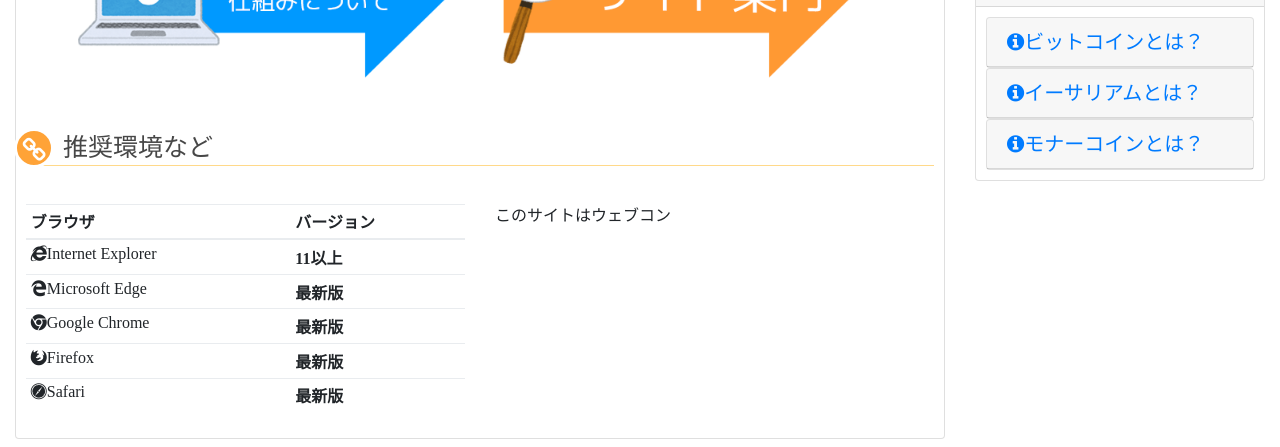
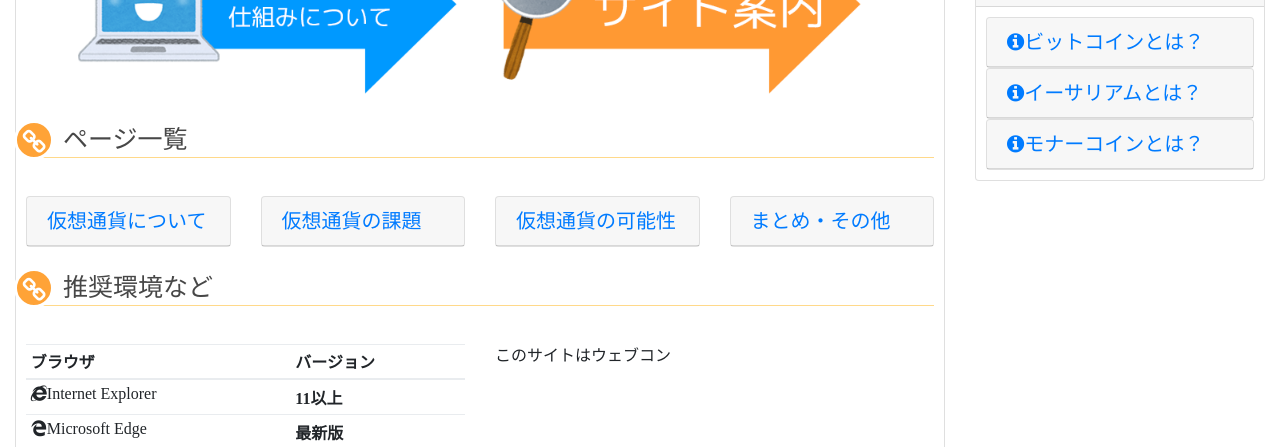
Before and after one commit to webcon-cryptocurrency/website, a plain HTML site: page index.html in a window 1280 px wide. Shown: the part 699-1146 px from the top of the page. Drawn offline with nearby package versions, Linux system fonts and the light colour scheme; a web font is replaced by a local one.

Commit message:
Add top-UI bug

```diff
--- a/index.html
+++ b/index.html
@@ -57,13 +57,89 @@
                 <div class="card-block">
                   <h2 class="heading">はじめに</h2>
                   <img src="img/top1.png" class="mx-auto d-block top-one" alt="仮想通貨のネットワーク" >
-                  <p class="top-text">このサイトでは皆さんの知らない仮想通貨の仕組みなどがわかりやすく学べます。</p>
+                  <p class="top-text">このサイトでは最近話題の<strong>仮想通貨</strong>について学ぶことが出来ます。</p>
+                  <p class="top-text">なんか内容</p>
                   <div class="top-arrow">
                   <a href="pages/crypto-currency.html">
                   <img src="img/left-arrow.png" class="img-fluid left-arrow"></a>
                   <img src="img/right-arrow.png" class="img-fluid right-arrow">
                   </div>
                   <br>
+                  <h2 class="heading">ページ一覧</h2>
+                  <div class="row">
+                    <div class="col-xl-3  col-md-6">
+                      <div id="accordion" role="tablist">
+                      <div class="card">
+                        <div class="card-header" role="tab" id="headingUl-1">
+                          <h5 class="mb-0">
+                            <a class="collapsed" data-toggle="collapse" href="#collapseUl-1" aria-expanded="false" aria-controls="collapseUl-1">
+                              仮想通貨について
+                            </a>
+                          </h5>
+                        </div>
+                        <div id="collapseUl-1" class="collapse" role="tabpanel" aria-labelledby="headingUl-1" data-parent="#accordion">
+                          <div class="card-body">
+                            内容内容内容内容内容内容内容内容内容内容内容内容内容内容内容内容内容内容内容内容内容内容内容内容内容内容内容内容内容内容内容内容内容内容内容内容内容内容内容内容内容内容内容内容内容内容内容内容内容内容内容内容内容内容内容内容内容内容内容内容内容
+                        </div>
+                      </div>
+                      </div>
+                    </div>
+                    </div>
+                    <div class="col-xl-3  col-md-6">
+                      <div id="accordion" role="tablist">
+                      <div class="card">
+                        <div class="card-header" role="tab" id="headingUl-2">
+                          <h5 class="mb-0">
+                            <a class="collapsed" data-toggle="collapse" href="#collapseUl-2" aria-expanded="false" aria-controls="collapseUl-2">
+                              仮想通貨の課題
+                            </a>
+                          </h5>
+                        </div>
+                        <div id="collapseUl-2" class="collapse" role="tabpanel" aria-labelledby="headingUl-2" data-parent="#accordion">
+                          <div class="card-body">
+                            内容内容内容内容内容内容内容内容内容内容内容内容内容内容内容内容内容内容内容内容内容内容内容内容内容内容内容内容内容内容内容内容内容内容内容内容内容内容内容内容内容内容内容内容内容内容内容内容内容内容内容内容内容内容内容内容内容内容内容内容内容
+                        </div>
+                      </div>
+                      </div>
+                    </div>
+                    </div>
+                    <div class="col-xl-3  col-md-6">
+                      <div id="accordion" role="tablist">
+                      <div class="card">
+                        <div class="card-header" role="tab" id="headingUl-3">
+                          <h5 class="mb-0">
+                            <a class="collapsed" data-toggle="collapse" href="#collapseUl-3" aria-expanded="false" aria-controls="collapseUl-3">
+                              仮想通貨の可能性
+                            </a>
+                          </h5>
+                        </div>
+                        <div id="collapseUl-3" class="collapse" role="tabpanel" aria-labelledby="headingUl-3" data-parent="#accordion">
+                          <div class="card-body">
+                            内容内容内容内容内容内容内容内容内容内容内容内容内容内容内容内容内容内容内容内容内容内容内容内容内容内容内容内容内容内容内容内容内容内容内容内容内容内容内容内容内容内容内容内容内容内容内容内容内容内容内容内容内容内容内容内容内容内容内容内容内容
+                        </div>
+                      </div>
+                      </div>
+                    </div>
+                    </div>
+                    <div class="col-xl-3  col-md-6">
+                      <div id="accordion" role="tablist">
+                      <div class="card">
+                        <div class="card-header" role="tab" id="headingUl-4">
+                          <h5 class="mb-0">
+                            <a class="collapsed" data-toggle="collapse" href="#collapseUl-4" aria-expanded="false" aria-controls="collapseUl-4">
+                              まとめ・その他
+                            </a>
+                          </h5>
+                        </div>
+                        <div id="collapseUl-4" class="collapse" role="tabpanel" aria-labelledby="headingUl-4" data-parent="#accordion">
+                          <div class="card-body">
+                            内容内容内容内容内容内容内容内容内容内容内容内容内容内容内容内容内容内容内容内容内容内容内容内容内容内容内容内容内容内容内容内容内容内容内容内容内容内容内容内容内容内容内容内容内容内容内容内容内容内容内容内容内容内容内容内容内容内容内容内容内容
+                        </div>
+                      </div>
+                      </div>
+                    </div>
+                    </div>
+                  </div>
                   <br>
                   <h2 class="heading">推奨環境など</h2>
                   <div class="row">
```
Also changed, not shown: 1 other file.
